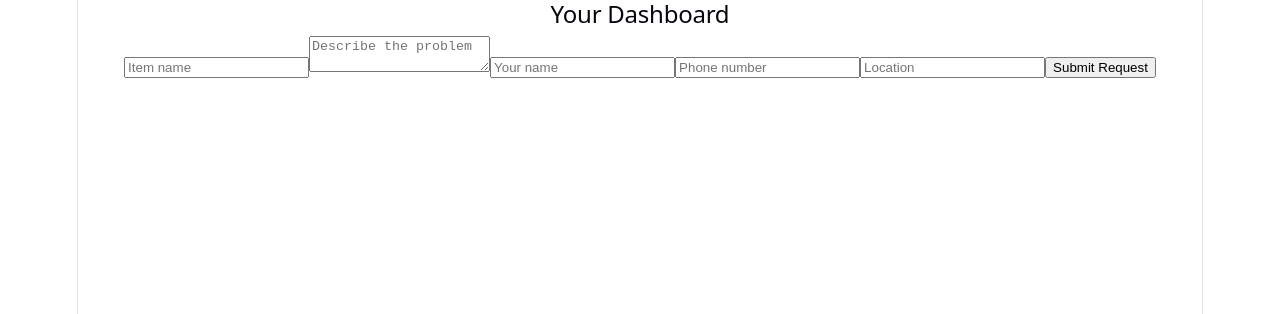
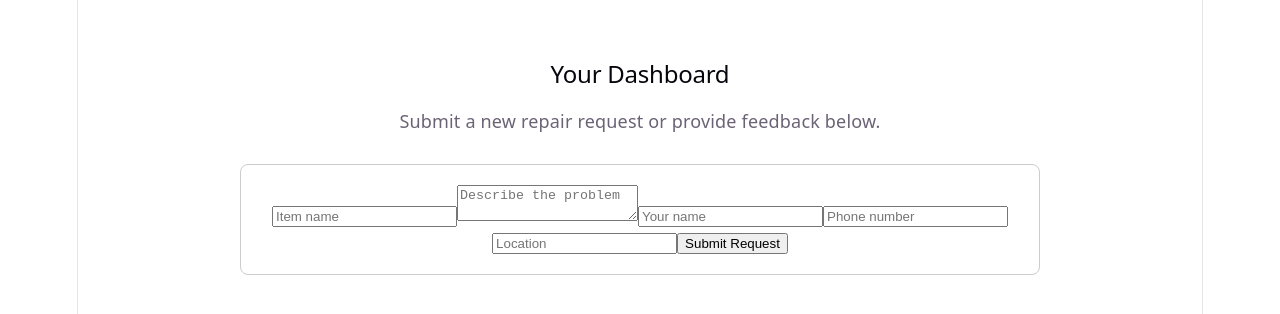
Before and after one commit to Mypol-hub/Fix-it, a React (Vite) app in the folder client-app/: page /dashboard in a window 1280 px wide. Shown: the top 314 px of the page. Built offline with nearby package versions, Linux system fonts and the light colour scheme.

Commit message:
Enhance Dashboard layout and add description
Added styling and a description to the Dashboard component.

```diff
--- a/client-app/src/pages/Dashboard.jsx
+++ b/client-app/src/pages/Dashboard.jsx
@@ -2,10 +2,18 @@ import RequestForm from "./RequestForm";
 
 function Dashboard() {
   return (
-    <div>
-      <h2>Your Dashboard</h2>
-      <RequestForm />
+    <div style={{ maxWidth: "800px", margin: "40px auto", padding: "20px" }}>
+      <h2 style={{ textAlign: "center", marginBottom: "20px" }}>Your Dashboard</h2>
+      <p style={{ textAlign: "center", marginBottom: "30px" }}>
+        Submit a new repair request or provide feedback below.
+      </p>
+
+      {/* Request Form inside Dashboard */}
+      <div style={{ border: "1px solid #ccc", borderRadius: "8px", padding: "20px" }}>
+        <RequestForm />
+      </div>
     </div>
   );
 }
+
 export default Dashboard;
```
